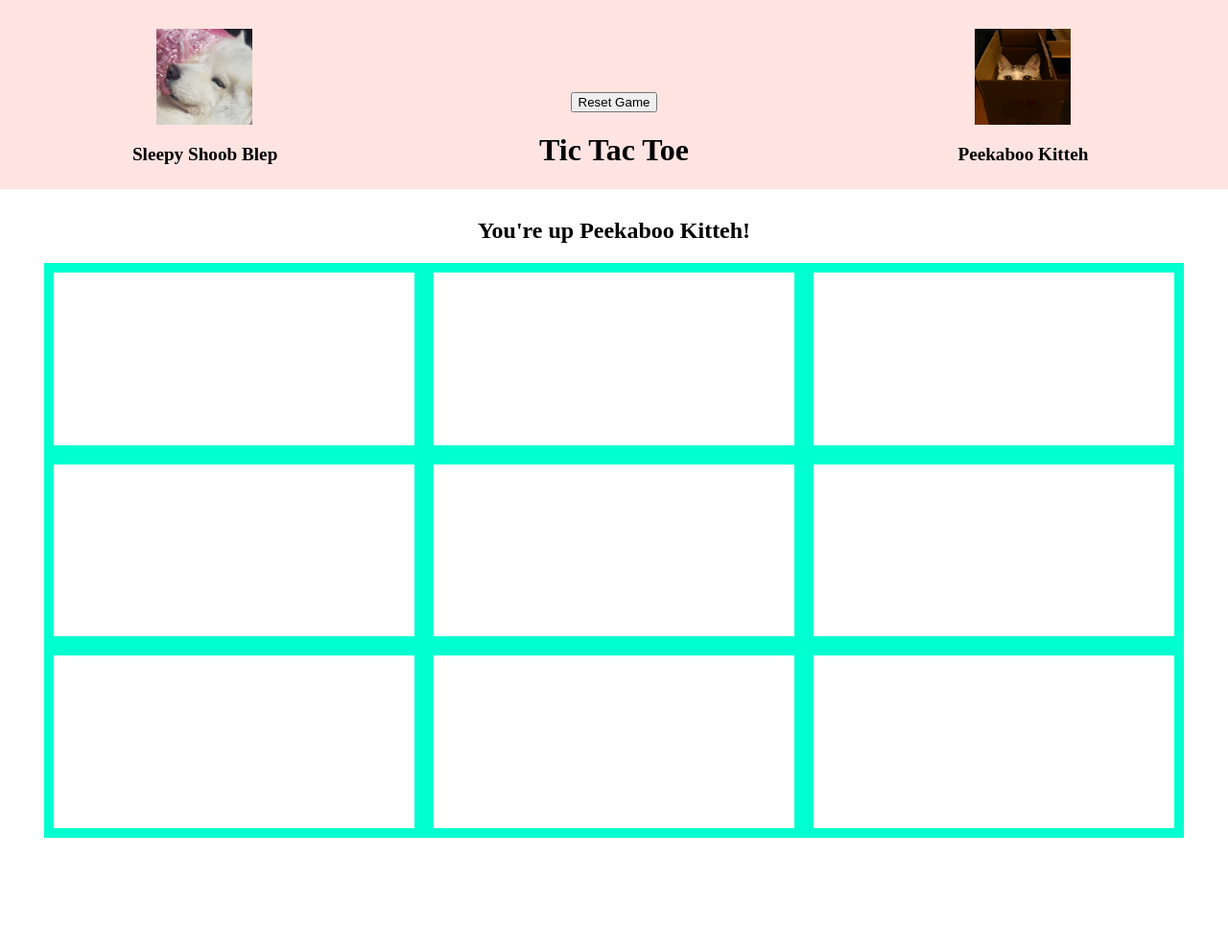
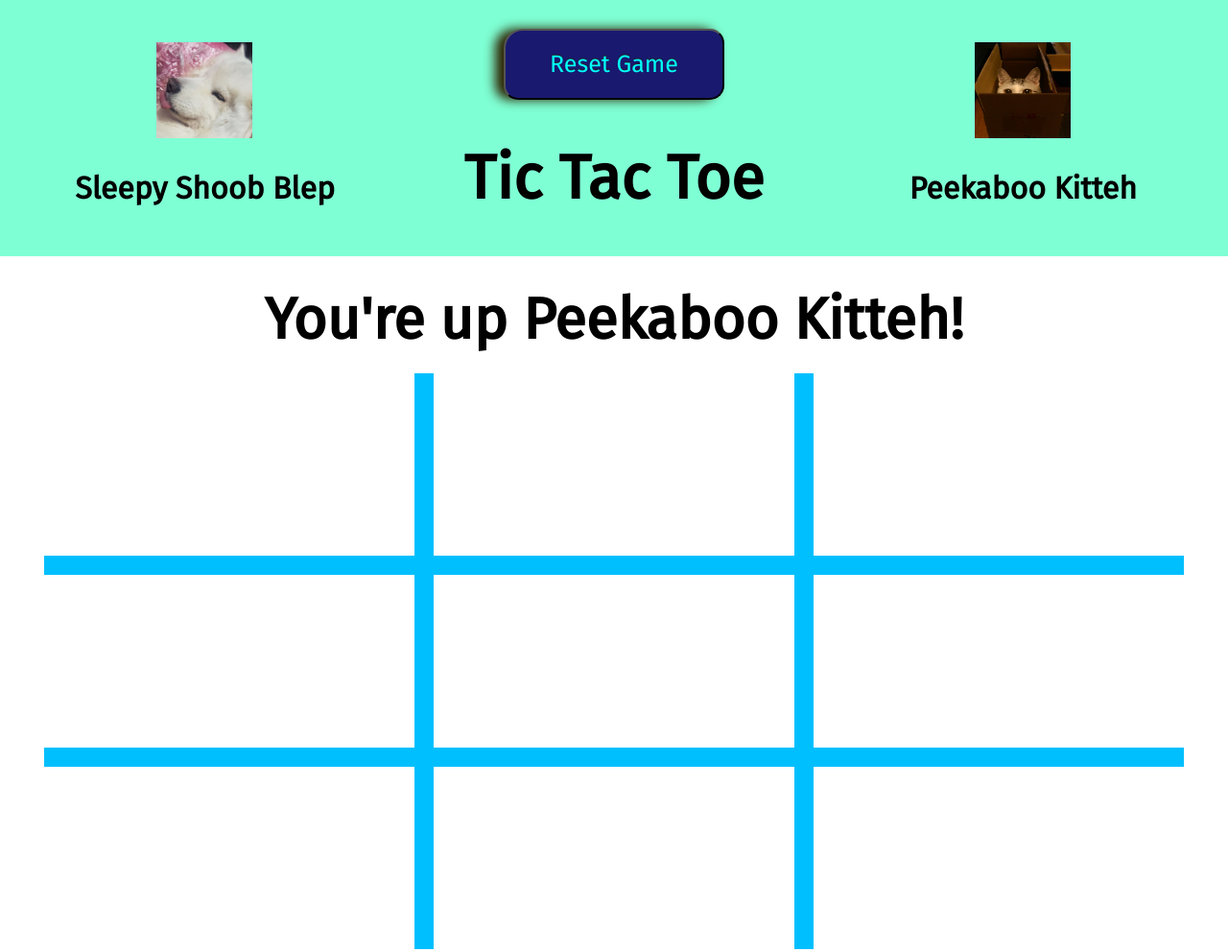
Before and after one commit to Kangb0tmang/wdi_project1_tic_tac_toe, a plain HTML site: page index.html in a window 1280 px wide. Shown: the whole page at 96% size. Before the commit the page ends 904 px from the top, so only its background shows below. Drawn offline with Linux system fonts and the light colour scheme.

Commit message:
basic version finished, somewhat.

```diff
--- a/css/style.css
+++ b/css/style.css
@@ -4,7 +4,7 @@ h3,
 p,
 span
 {
-
+   font-family: 'Fira Sans', sans-serif;
 }
 
 body
@@ -15,8 +15,8 @@ body
 header
 {
    width: auto;
-   background: mistyrose;
    text-align: center;
+   background: aquamarine;
 }
 
 .player-profiles
@@ -30,7 +30,7 @@ header
 .player-profiles h3
 {
    margin-bottom: 0;
-   font-size: 1.2em;
+   font-size: 2em;
 }
 
 .player1
@@ -66,11 +66,37 @@ header
    display: block;
 }
 
+#reset
+{
+   font-size: 25px;
+   font-family: 'Fira Sans', sans-serif;
+   text-shadow: 0px -1px 1px #222222;
+   color: cyan;
+   background: midnightblue;
+   width: 230px;
+   padding: 20px 46px;
+   cursor: pointer;
+   margin: 0 auto;
+   -webkit-box-shadow: -9px 0px 12px #2e2300;
+   -moz-box-shadow: -9px 0px 12px #2e2300;
+   box-shadow: -9px 0px 12px #2e2300;
+   -webkit-border-radius: 20px 15px 15px 15px;
+   -moz-border-radius: 20px 15px 15px 15px;
+   border-radius: 20px 15px 15px 15px;
+}
+#reset:active
+{
+   cursor: wait;
+   position: relative;
+   top: 5px;
+}
+
 .title
 {
    width: 33%;
    text-align: center;
    display: inline-block;
+   font-size: 2em;
 }
 
 .game-screen-container
@@ -78,6 +104,12 @@ header
    max-width: 1200px;
    margin: 30px auto;
    text-align: center;
+}
+
+#game-master,
+#player-turn
+{
+   font-size: 2.5em;
 }
 
 .player-turn
@@ -107,7 +139,7 @@ header
 {
    height: 33.33%;
    width: 33%;
-   border: 10px solid #00ffd0;
+   border: 10px solid deepskyblue;
    display: inline-block;
    vertical-align: top;
    -webkitbox-sizing: border-box;
@@ -115,10 +147,38 @@ header
    box-sizing: border-box;
 }
 
+.grid-squares:nth-child(1),
+.grid-squares:nth-child(2),
+.grid-squares:nth-child(3)
+{
+   border-top: 0px;
+}
+
+.grid-squares:nth-child(1),
+.grid-squares:nth-child(4),
+.grid-squares:nth-child(7)
+{
+   border-left: 0px;
+}
+
+.grid-squares:nth-child(3),
+.grid-squares:nth-child(6),
+.grid-squares:nth-child(9)
+{
+   border-right: 0px;
+}
+
+.grid-squares:nth-child(7),
+.grid-squares:nth-child(8),
+.grid-squares:nth-child(9)
+{
+   border-bottom: 0px;
+}
+
 .player-img
 {
    object-fit: cover;
-   width: 90%;
+   width: 80%;
    height: 100%;
    cursor: not-allowed;
 }
--- a/index.html
+++ b/index.html
@@ -6,6 +6,7 @@
    <meta http-equiv="X-UA-Compatible" content="ie=edge">
    <title>Tic Tac Toe</title>
    <link rel="stylesheet" href="./css/style.css">
+   <link href="https://fonts.googleapis.com/css?family=Fira+Sans" rel="stylesheet">
 </head>
 
 <body>
@@ -16,7 +17,7 @@
          <div class="player1">
             <!-- playericon-container -->
             <div class="player-icon-container">
-               <img src="./images/sleepy_sza_sza.jpg" id="player1-icon" alt="">
+               <img src="./images/sleepy_sza_sza.jpg" id="player1-icon" alt="Player 1">
             </div>
             <!-- end player-icon-container -->
 
@@ -35,7 +36,7 @@
          <div class="player2">
             <!-- playericon-container -->
             <div class="player-icon-container">
-               <img src="./images/peekaboo_daisy.jpg" id="player2-icon" alt="">
+               <img src="./images/peekaboo_daisy.jpg" id="player2-icon" alt="Player 2">
             </div>
             <!-- end player-icon-container -->
             <h3 id="player2-name">Peekaboo Kitteh</h3>
```
Also changed, not shown: images/happy.jpg (added), images/kuroko2.jpg (added).
